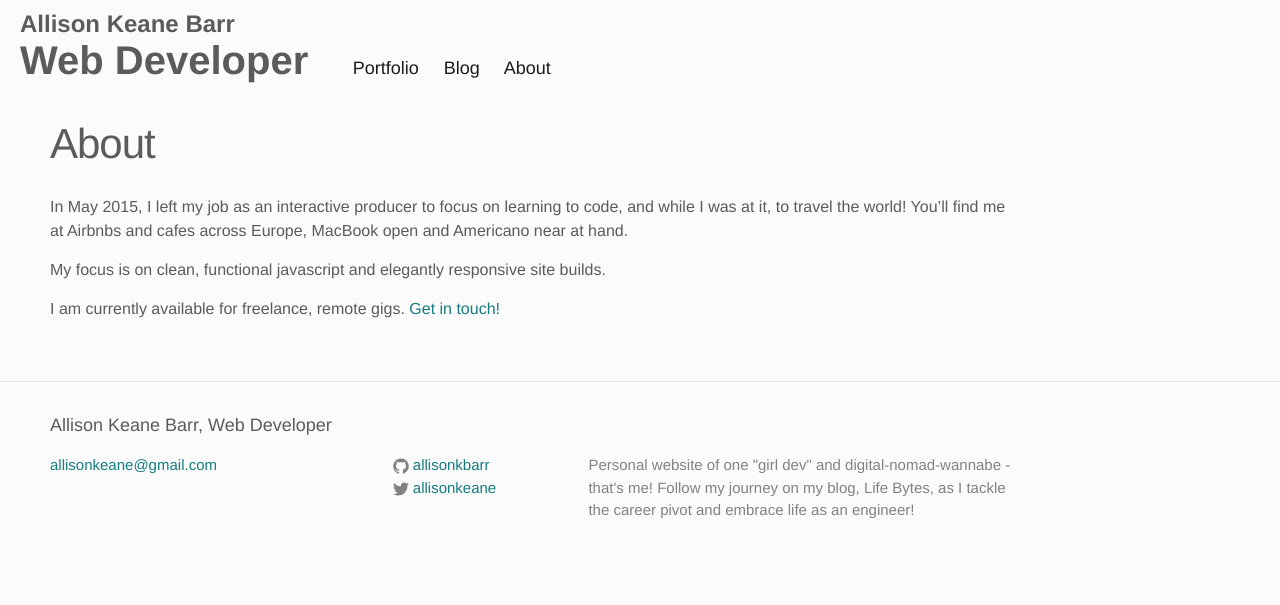
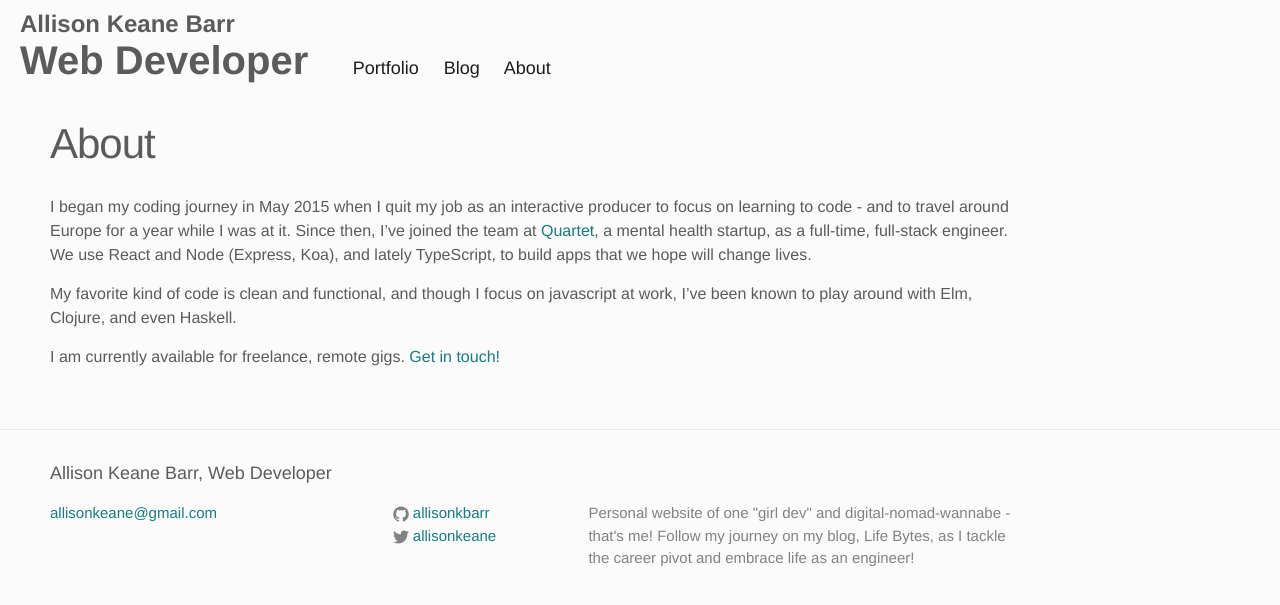
Before and after one commit to allisonkbarr/allisonkbarr.github.io, a Jekyll site: the page built from about.md, in a window 1280 px wide. Shown: the top 605 px of the page. Built offline with Jekyll 4.4.1, drawn with Linux system fonts in a browser that asks for light colours.

Commit message:
update about

```diff
--- a/about.md
+++ b/about.md
@@ -4,8 +4,8 @@ title: About
 permalink: /about/
 ---
 
-In May 2015, I left my job as an interactive producer to focus on learning to code, and while I was at it, to travel the world! You'll find me at Airbnbs and cafes across Europe, MacBook open and Americano near at hand.
+I began my coding journey in May 2015 when I quit my job as an interactive producer to focus on learning to code - and to travel around Europe for a year while I was at it. Since then, I've joined the team at [Quartet](https://www.quartethealth.com/), a mental health startup, as a full-time, full-stack engineer. We use React and Node (Express, Koa), and lately TypeScript, to build apps that we hope will change lives.
 
-My focus is on clean, functional javascript and elegantly responsive site builds.
+My favorite kind of code is clean and functional, and though I focus on javascript at work, I've been known to play around with Elm, Clojure, and even Haskell.
 
 I am currently available for freelance, remote gigs. [Get in touch!](mailto:allisonkeane@gmail.com)
```
